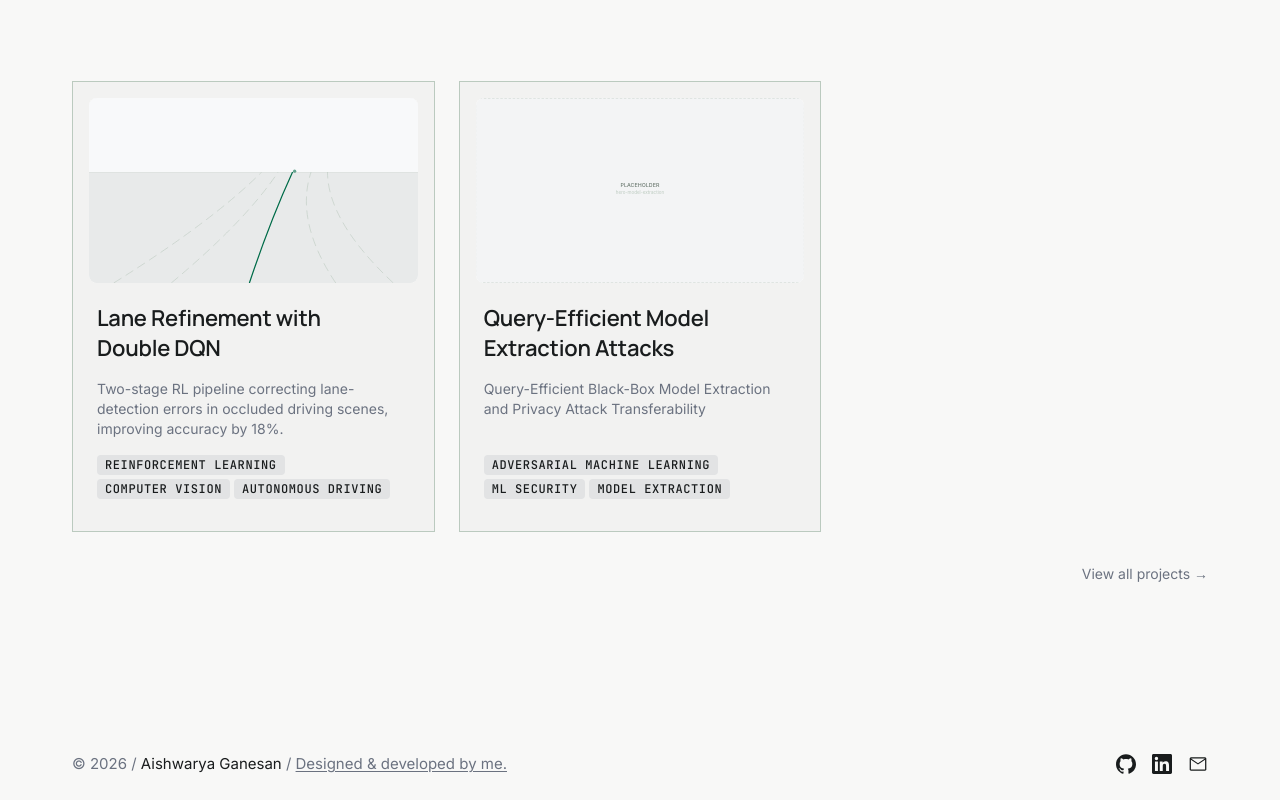
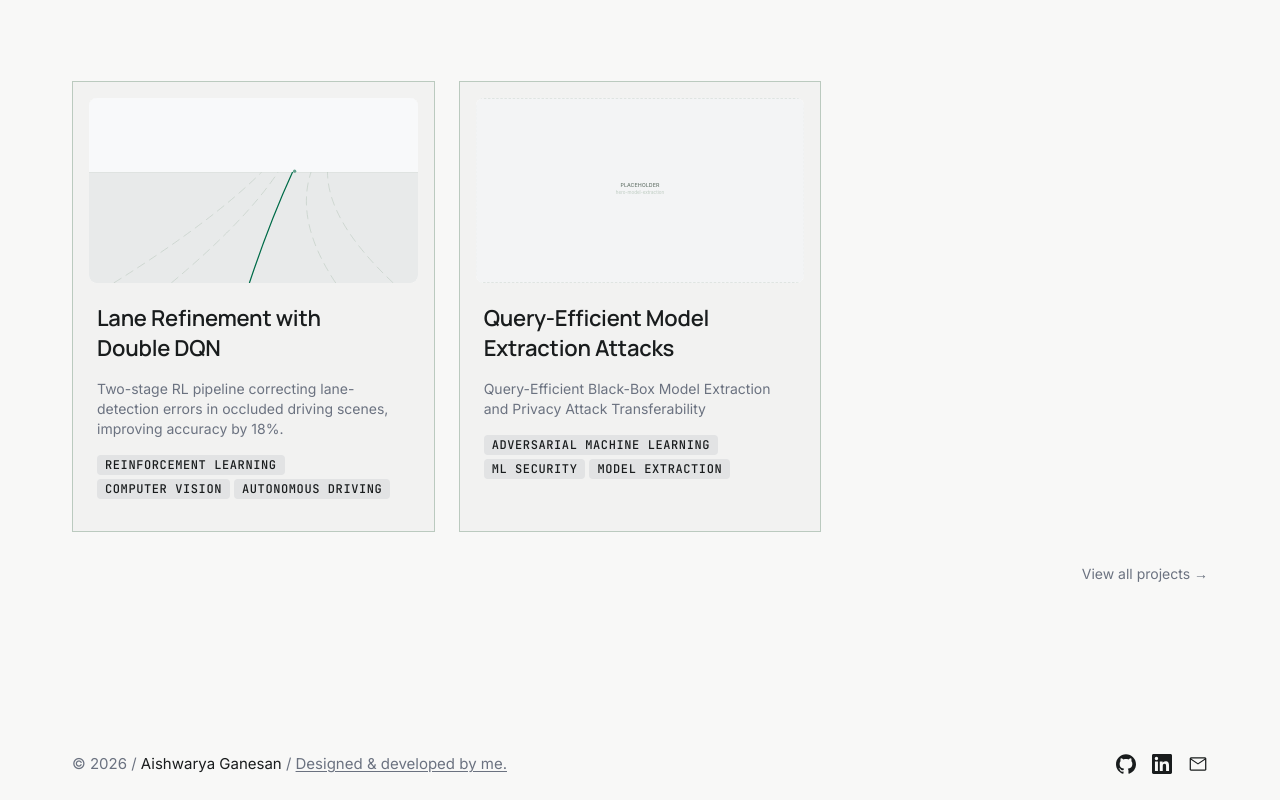
Before and after one commit to 95-ag/ag-portfolio, a Next.js app: page / in a window 1280 px wide. Shown: the part 735-1535 px from the top of the page. Built offline with nearby package versions, Linux system fonts and the light colour scheme.

Commit message:
fix: clamp project card description to 3 lines, tags flow immediately after

```diff
--- a/src/components/project/project-card.tsx
+++ b/src/components/project/project-card.tsx
@@ -92,7 +92,7 @@ export function ProjectCard({
               />
             </div>
 
-            <p className="body-caption flex-1">{displayText}</p>
+            <p className="body-caption line-clamp-3">{displayText}</p>
             <div className="flex flex-wrap gap-[var(--spacing-xs)]">
               {fm.tags.slice(0, 3).map((tag) => (
                 <Tag key={tag}>{tag}</Tag>
```
